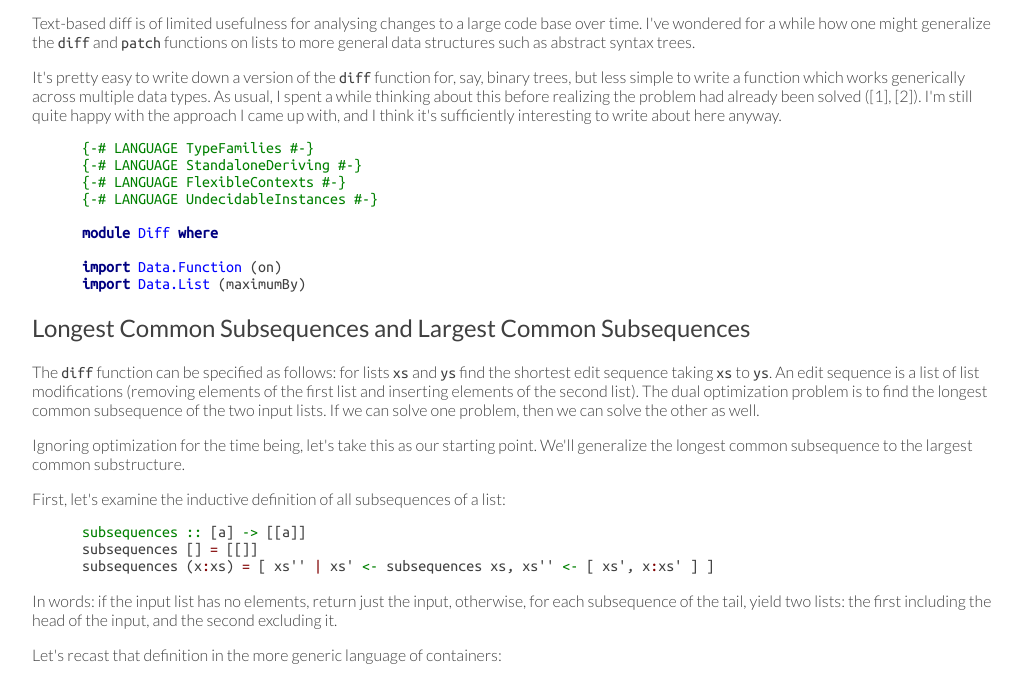
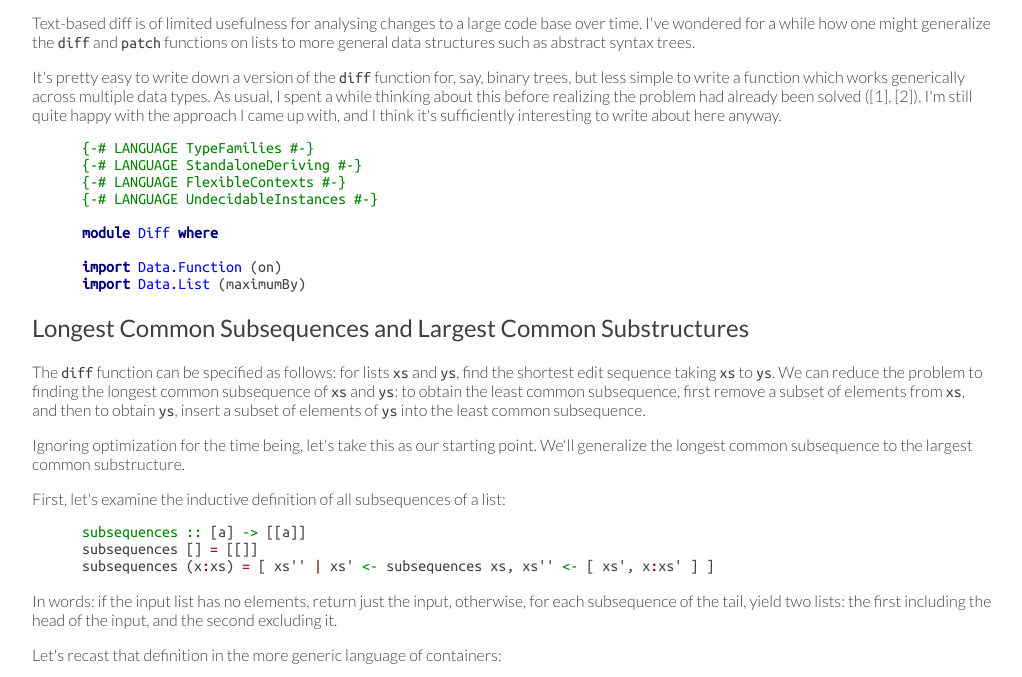
Before and after one commit to paf31/blog.functorial.com, a plain HTML site: page posts/2012-12-21-One-Hole-Contexts-Generalize-Diff-To-Containers.html in a window 1280 px wide. Shown: the part 104-781 px from the top of the page, without its empty margins (128-1150 px from the left). Drawn offline with nearby package versions, Linux system fonts and the light colour scheme; some packages are replaced by stand-ins of ours.

Commit message:
Fix some typos

```diff
--- a/posts/2012-12-21-One-Hole-Contexts-Generalize-Diff-To-Containers.html
+++ b/posts/2012-12-21-One-Hole-Contexts-Generalize-Diff-To-Containers.html
@@ -56,8 +56,8 @@
 
 <span class="kw">import</span> <span class="dt">Data.Function</span> (on)
 <span class="kw">import</span> <span class="dt">Data.List</span> (maximumBy)</code></pre>
-<h2 id="longest-common-subsequences-and-largest-common-subsequences">Longest Common Subsequences and Largest Common Subsequences</h2>
-<p>The <code>diff</code> function can be specified as follows: for lists <code>xs</code> and <code>ys</code> find the shortest edit sequence taking <code>xs</code> to <code>ys</code>. An edit sequence is a list of list modifications (removing elements of the first list and inserting elements of the second list). The dual optimization problem is to find the longest common subsequence of the two input lists. If we can solve one problem, then we can solve the other as well.</p>
+<h2 id="longest-common-subsequences-and-largest-common-substructures">Longest Common Subsequences and Largest Common Substructures</h2>
+<p>The <code>diff</code> function can be specified as follows: for lists <code>xs</code> and <code>ys</code>, find the shortest edit sequence taking <code>xs</code> to <code>ys</code>. We can reduce the problem to finding the longest common subsequence of <code>xs</code> and <code>ys</code>: to obtain the least common subsequence, first remove a subset of elements from <code>xs</code>, and then to obtain <code>ys</code>, insert a subset of elements of <code>ys</code> into the least common subsequence.</p>
 <p>Ignoring optimization for the time being, let's take this as our starting point. We'll generalize the longest common subsequence to the largest common substructure.</p>
 <p>First, let's examine the inductive definition of all subsequences of a list:</p>
 <pre class="sourceCode haskell"><code class="sourceCode haskell"><span class="ot">subsequences ::</span> [a] <span class="ot">-&gt;</span> [[a]]
@@ -199,7 +199,7 @@ patch old (inserts, deletes) <span class="fu">=</span> <span class="fu">foldr</s
   unwrap x (<span class="dt">Skip</span> ctx<span class="fu">:</span>cs) <span class="fu">=</span> <span class="dt">Rec</span> <span class="fu">$</span> plugIn (unwrap (childAt (runRec x) ctx) cs) ctx
   unwrap x (<span class="dt">Take</span> ctx<span class="fu">:</span>cs) <span class="fu">=</span> unwrap (childAt (runRec x) ctx) cs
   unwrap _ (<span class="dt">Replace</span> x y<span class="fu">:</span>cs) <span class="fu">=</span> unwrap x cs</code></pre>
-<p>The functions <code>plugIn</code> and <code>childAt</code> play a key role, since we need to be able to glue structures together and take them apart again based on the content of the changset.</p>
+<p>The functions <code>plugIn</code> and <code>childAt</code> play a key role, since we need to be able to glue structures together and take them apart again based on the content of the changeset.</p>
 <p>We can verify using the examples above (and others) that <code>diff</code> and <code>patch</code> satisfy the required laws <code>patch x $ diff x y = y</code> and <code>diff x $ patch x p = p</code>.</p>
 <h2 id="optimization">Optimization</h2>
 <p>The function <code>diff</code> above does its job, but has exponential complexity in the size of its input, due to the need to generate all substructures.</p>
```
